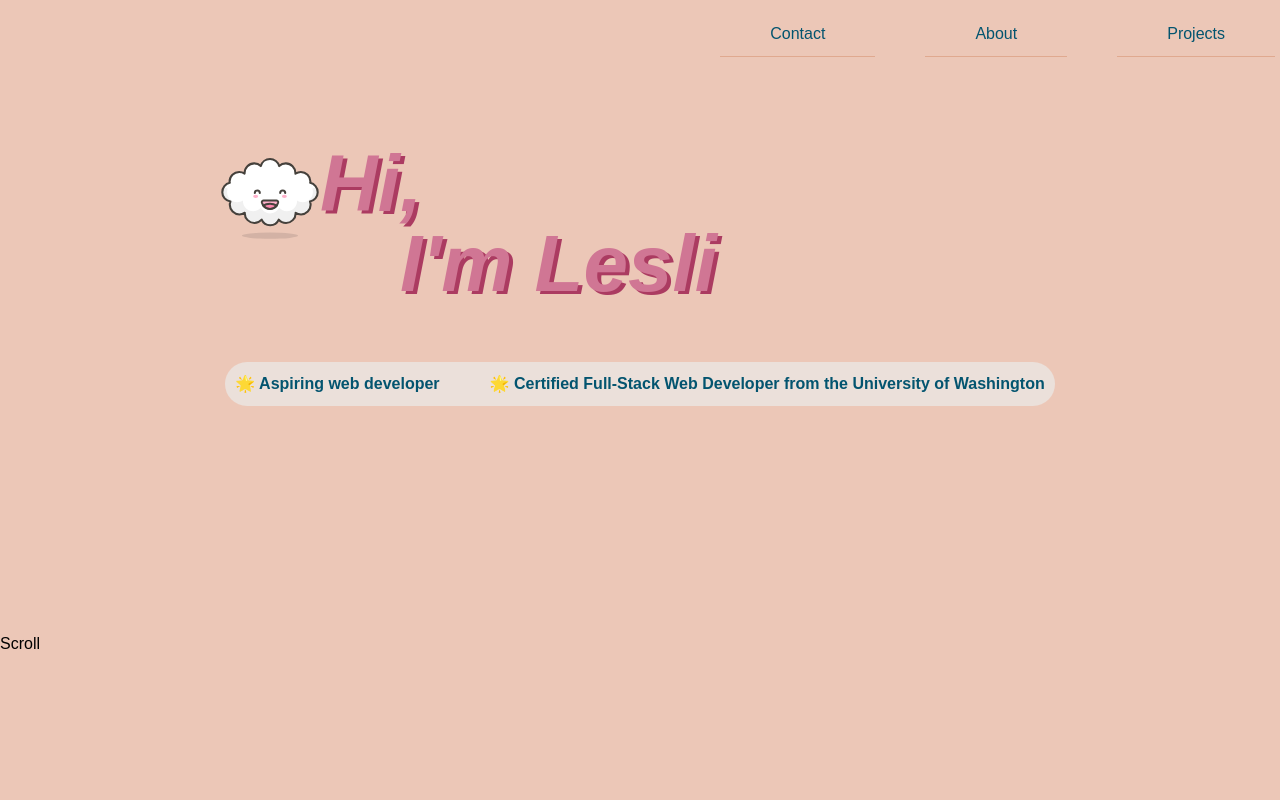
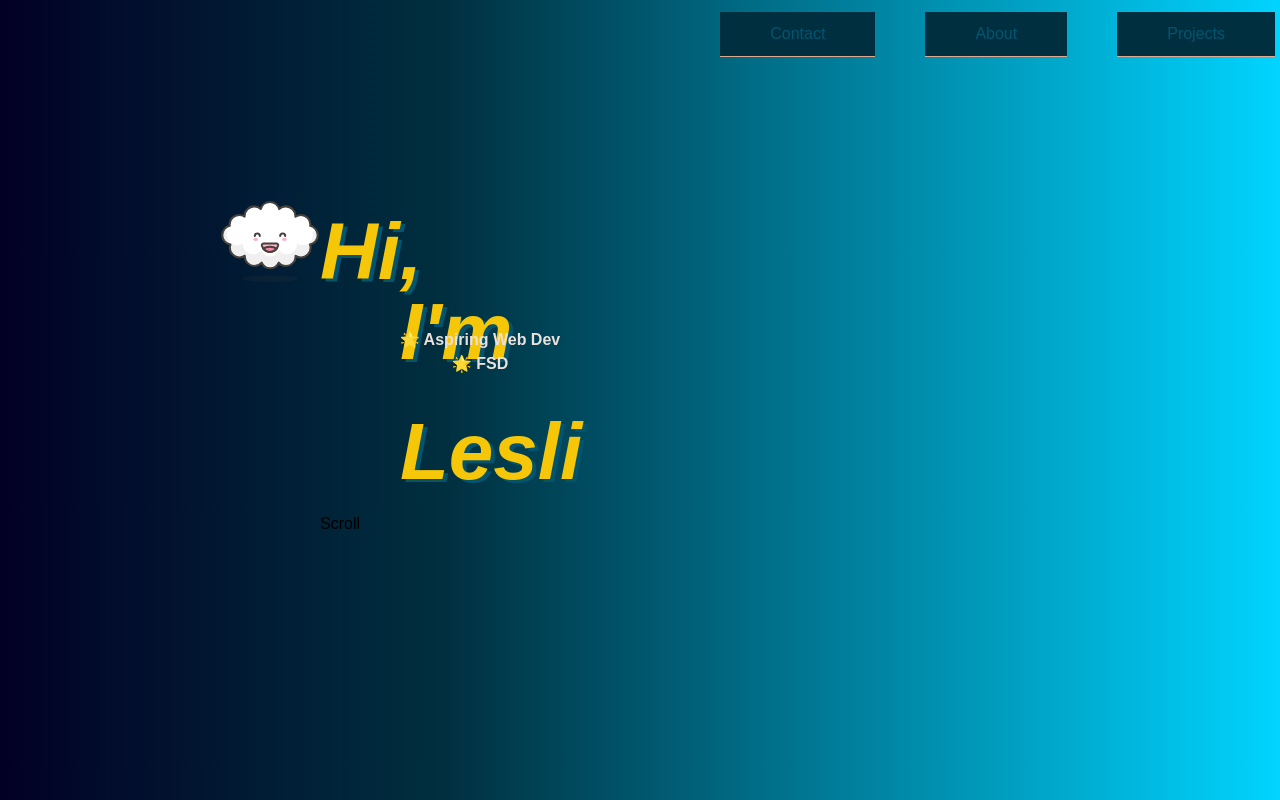
Before and after one commit to lpatino1/jazzy-portfolio, a website: page src/index.html in a window 1280 px wide. Shown: the top 800 px of the page. Drawn offline with nearby package versions, Linux system fonts and the light colour scheme; files that its build step writes are made by us from their sources.

Commit message:
successfully reformatted css grid, changed main color palette, added gradient background image

```diff
--- a/public/style.css
+++ b/public/style.css
@@ -2,7 +2,7 @@
   padding: 0;
   margin: 0;
   --light-text: #ebe0da;
-  --main-color: #ecc7b7;
+  --main-color: #003040;
   --accent-color: #ab3b61;
   --accent-yellow: #f6c608;
   --dark-text: #03546f;
@@ -24,9 +24,9 @@
 .section {
   width: 100vw;
   height: 100vh;
-  display: flex;
-  align-items: center;
-  justify-content: center;
+  /* display: flex; */
+  /* align-items: center;
+  justify-content: center; */
   gap: 50px;
 }
 
@@ -40,7 +40,12 @@ nav {
 }
 
 #navContainer {
-  background-color: var(--main-color);
+  background-image: linear-gradient(
+    90deg,
+    rgba(2, 0, 36, 1) 0%,
+    rgba(0, 48, 64, 1) 35%,
+    rgba(0, 212, 255, 1) 100%
+  );
   display: flex;
   flex-flow: row nowrap;
   justify-content: space-between;
@@ -85,35 +90,43 @@ main {
 /* css grid for section 1: About Me */
 .mainHeader {
   display: grid;
-  grid-template-columns: 25% 25% 25% 25%;
-  grid-template-rows: 35% 10% 1fr;
-  grid-template-areas:
-    "sideImg header header header"
-    "main main main main"
-    "footer footer footer footer";
-  gap: 0px;
+  grid-template-columns: 25% 25% 25%;
+  grid-template-rows: 10vw 25vw 10vw 5vw;
+  grid-gap: 0px;
   background-color: var(--main-color);
+  background-image: linear-gradient(
+    90deg,
+    rgba(2, 0, 36, 1) 0%,
+    rgba(0, 48, 64, 1) 35%,
+    rgba(0, 212, 255, 1) 100%
+  );
 }
 
 .item-a {
-  grid-area: header;
+  grid-row: 2;
+  grid-column: 2 / span 1;
+  align-self: center stretch;
+  /* justify-content: ; */
+}
+
+.item-b {
+  grid-row: 2;
+  grid-column: 1 / span 1;
+  justify-self: end;
+  align-self: start;
+}
+
+.item-c {
+  grid-row-start: 2;
+  grid-row-end: 3;
+  grid-column-start: 2;
+  align-self: center;
   justify-self: stretch;
 }
 
-.item-b {
-  grid-area: sideImg;
-  justify-self: end;
-  /* align-self: center; */
-}
-
-.item-c {
-  grid-area: main;
-  align-self: start;
-  place-self: center;
-}
-
 .item-d {
-  grid-area: footer;
+  grid-row: 3;
+  grid-column: 2 / span 2;
 }
 
 #happyCloudSvg {
@@ -124,42 +137,43 @@ main {
 }
 /* styling for first and last name header */
 #firstHello {
-  color: #d07694;
+  color: var(--accent-yellow);
   text-align: left;
   font-weight: bold;
   font-size: 500%;
   font-style: italic;
-  text-shadow: 4px 3px var(--accent-color);
+  text-shadow: 4px 3px var(--dark-text);
   margin-bottom: -40px;
 }
 
 .main-header-text {
   text-align: left;
   margin-left: 80px;
-  color: #d07694;
+  color: var(--accent-yellow);
   font-weight: bold;
   font-size: 500%;
   font-style: italic;
-  text-shadow: 4px 3px var(--accent-color);
+  text-shadow: 4px 3px var(--dark-text);
   margin-bottom: -40px;
 }
 
 #aboutContent {
-  background-color: var(--light-text);
-  text-align: left;
-  color: var(--dark-text);
+  /* background-color: var(--accent-yellow); */
+  color: var(--light-text);
+  text-align: center;
   font-weight: bold;
-  border-radius: 85px;
+  /* border-radius: 85px; */
   padding: 10px 10px;
-  height: fit-content;
-  width: fit-content;
+  /* height: fit-content;
+  width: fit-content; */
 }
 
 #projects {
   background-color: var(--dark-text);
 }
 
-.cloudBg {
+/* THROWAWAY CSS */
+/* .cloudBg {
   margin: 70px 0px;
   width: 250px;
   height: 100px;
@@ -187,4 +201,4 @@ main {
   height: 125px;
   top: -60px;
   left: 10 0px;
-}
+} */
--- a/src/index.html
+++ b/src/index.html
@@ -37,25 +37,28 @@
       <!-- Main content -->
       <main>
         <div class="mainHeader section">
+          <!-- hi, im lesli -->
           <div class="item-a">
             <h1 id="firstHello">Hi,</h1>
             <h2 class="main-header-text">I'm Lesli</h2>
           </div>
+          <!-- clould svg -->
           <div class="item-b">
             <svg id="happyCloudSvg"></svg>
           </div>
-          <!-- CHANGE TO UL>LI FORMAT INSTEAD OF P TAGS -->
-          <div id="aboutContent" class="section item-c">
-            <p>&#127775; Aspiring web developer</p>
-            <p>
-              &#127775; Certified Full-Stack Web Developer from the University
-              of Washington
-            </p>
+          <!-- about me -->
+          <div id="aboutContent" class="item-c">
+            <ul>
+              <li>&#127775; Aspiring Web Dev</li>
+              <li>&#127775; FSD</li>
+            </ul>
           </div>
+          <!-- tell users to scroll :) -->
           <div class="item-d">
             <p>Scroll</p>
           </div>
         </div>
+        <!-- Projects sections -->
         <div id="projects" class="section">
           <p>Projects</p>
           <p>
```
